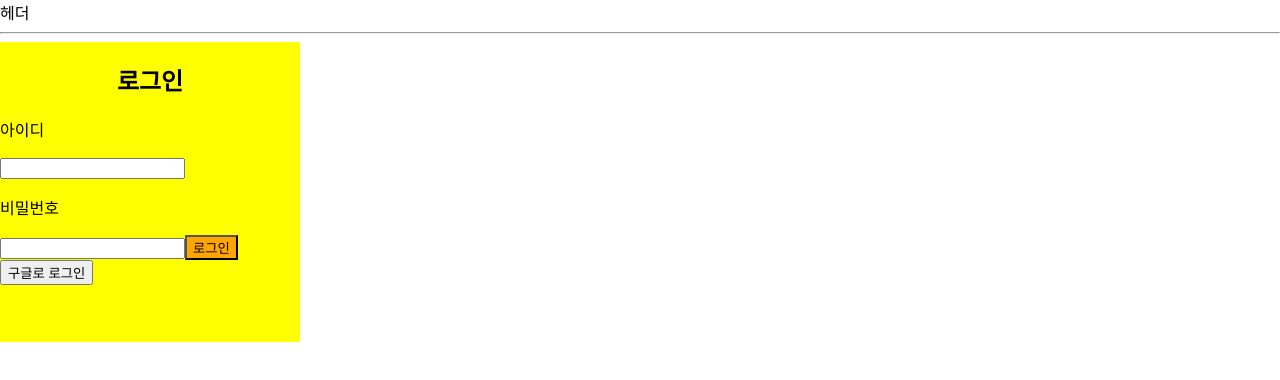
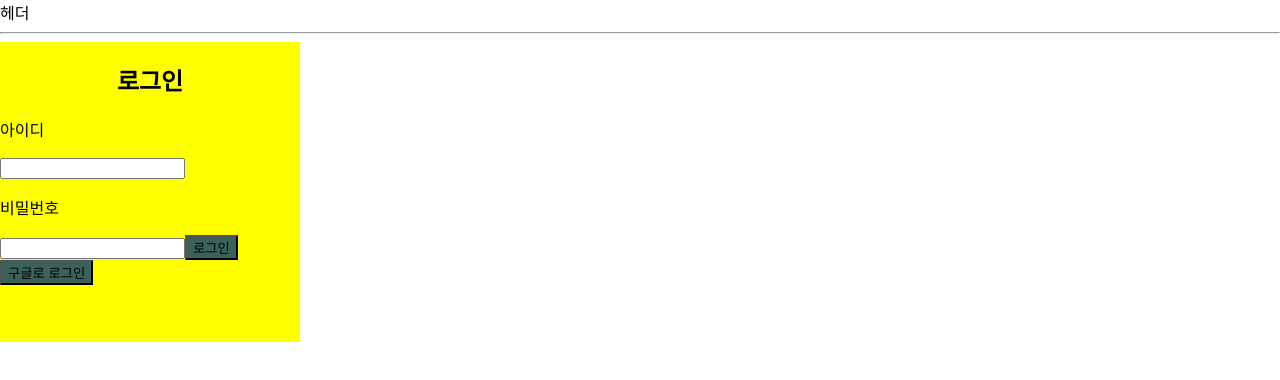
Before and after one commit to jeLee94/GND, a React (Create React App) app: page / in a window 1280 px wide. Shown: the top 380 px of the page. Built offline with nearby package versions, Linux system fonts and the light colour scheme.

Commit message:
design: 버튼색

```diff
--- a/src/pages/LoginPage.tsx
+++ b/src/pages/LoginPage.tsx
@@ -15,7 +15,7 @@ const LoginPage = () => {
           <p>비밀번호</p>
           <input />
           <LoginButton>로그인</LoginButton>
-          <button>구글로 로그인</button>
+          <GoogleLoginButton>구글로 로그인</GoogleLoginButton>
         </div>
       </LoginContainer>
     </>
@@ -41,5 +41,10 @@ const Login = styled.h2`
 
 //로그인버튼
 const LoginButton = styled.button`
-  background-color: orange;
+  background-color: #3b615b;
 `;
+
+//구글로그인버튼
+const GoogleLoginButton = styled.button`
+  background-color: #3b615b;
+`;
```
